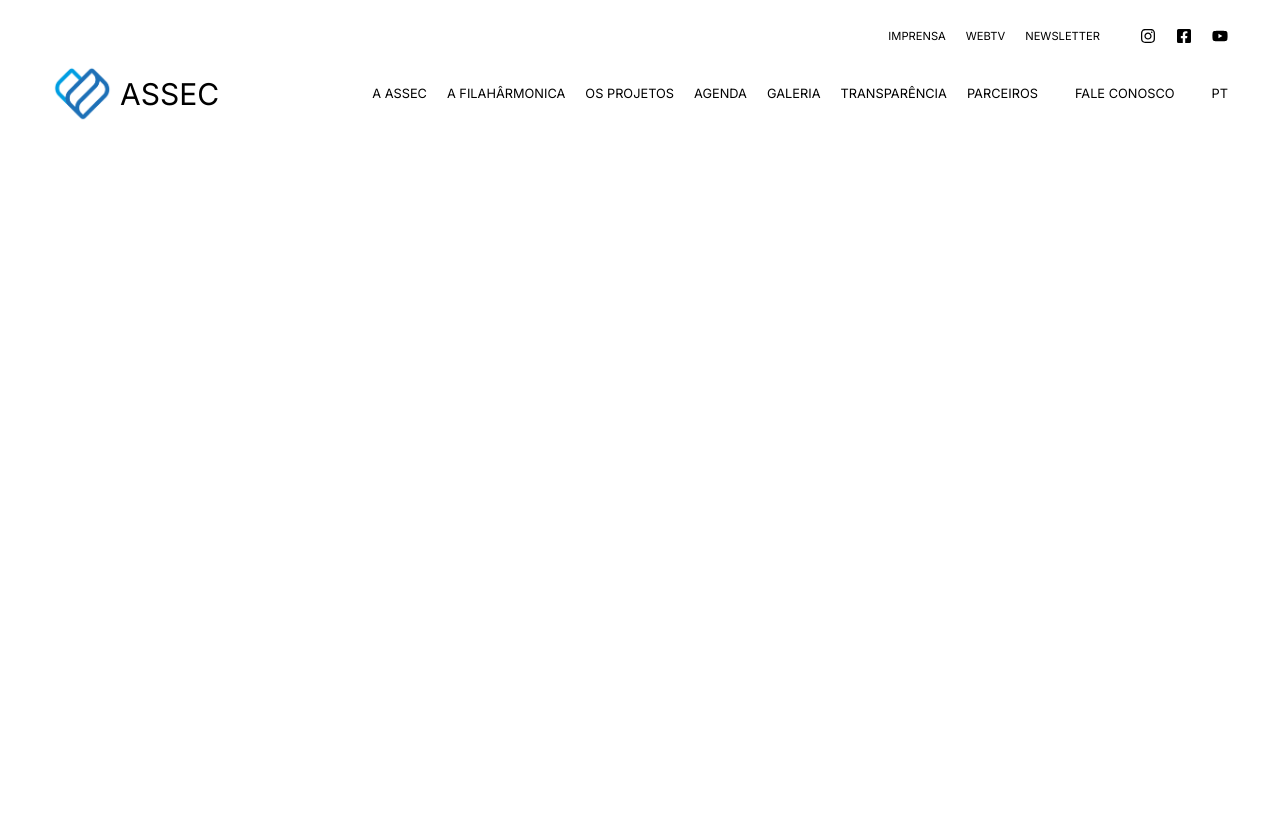
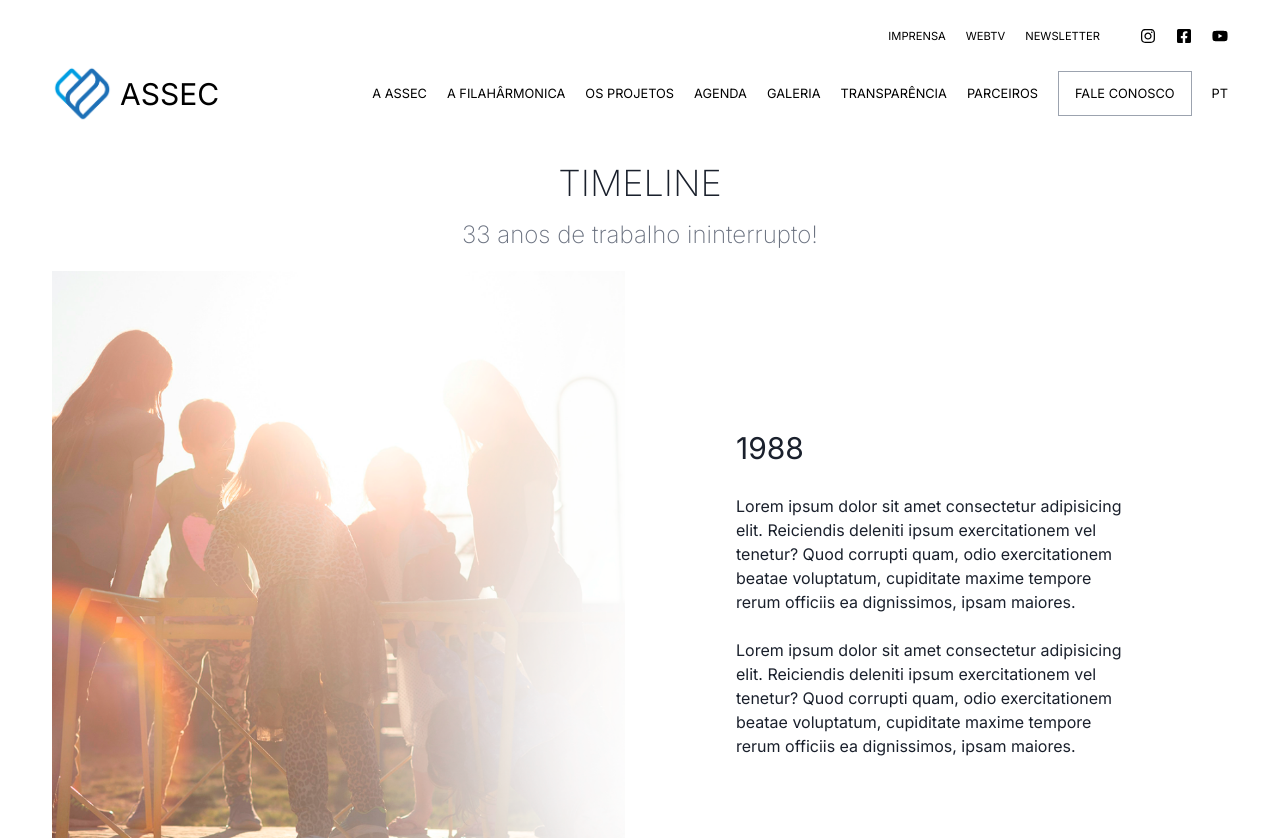
Before and after one commit to devMoisa/Assec-Sorocaba, a Next.js app: page /a-assec in a window 1280 px wide. Before the commit the page ends 800 px from the top, so only its background shows below. Built offline with nearby package versions, Linux system fonts and the light colour scheme.

Commit message:
feat: first topic assec

```diff
--- a/src/app/a-assec/page.tsx
+++ b/src/app/a-assec/page.tsx
@@ -2,11 +2,27 @@
 import "../../global.css";
 
 import { Navbar } from "@/components/Navbar";
+import { SessionAssec } from "@/components/SessionAssec";
 
 export default function AAssec() {
   return (
-    <div className="bg-red h-full w-full">
+    <div className="flex flex-col">
       <Navbar isCarousel={false} dark={true} />
+      <h1 className="text-center text-4xl font-extralight font-[var(--font-gotham)">
+        TIMELINE
+      </h1>
+      <p className="text-center mt-4 text-gray-500 text-2xl font-extralight font-[var(--font-gotham) mb-5">
+        33 anos de trabalho ininterrupto!
+      </p>
+      <SessionAssec
+        side={"left"}
+        title="1988"
+        alt={"A ASSEC - Image"}
+        description={`Lorem ipsum dolor sit amet consectetur adipisicing elit. Reiciendis deleniti ipsum exercitationem vel tenetur? Quod corrupti quam, odio exercitationem beatae voluptatum, cupiditate maxime tempore rerum officiis ea dignissimos, ipsam maiores.\n\nLorem ipsum dolor sit amet consectetur adipisicing elit. Reiciendis deleniti ipsum exercitationem vel tenetur? Quod corrupti quam, odio exercitationem beatae voluptatum, cupiditate maxime tempore rerum officiis ea dignissimos, ipsam maiores.`}
+        imagePath={"/a_assec_thumb.png"}
+        titleButton=""
+        urlButton=""
+      />
     </div>
   );
 }
--- a/src/components/Navbar.tsx
+++ b/src/components/Navbar.tsx
@@ -231,7 +231,9 @@ export const Navbar = ({ dark = false, isCarousel = false }: NavbarProps) => {
               <a href="#">transparência</a>
               <a href="#">parceiros</a>
               <a
-                className="border-spacing-5 border-[1px] border-white p-3 pl-4 pr-4"
+                className={`border-spacing-5 border-[1px] ${
+                  dark ? "border-gray-400" : "border-white"
+                } p-3 pl-4 pr-4`}
                 href="#"
               >
                 fale conosco
--- /dev/null
+++ b/src/components/SessionAssec.tsx
@@ -0,0 +1,61 @@
+import Image from "next/image";
+
+interface SessionProps {
+  side: "left" | "right";
+  imagePath: string;
+  alt: string;
+  title?: string;
+  description?: string;
+  titleButton?: string;
+  urlButton?: string;
+}
+
+export const SessionAssec = ({
+  side,
+  imagePath,
+  alt,
+  title,
+  description,
+  titleButton,
+  urlButton,
+}: SessionProps) => {
+  return (
+    <div className="w-full">
+      <div
+        className={`flex xl:container
+          flex-col
+          lg:flex-row
+          ${side === "left" ? "lg:flex-row" : "lg:flex-row-reverse"}`}
+      >
+        <div className="w-full lg:w-1/2 lg:h-full bg-cover">
+          <Image
+            width={0}
+            height={0}
+            alt={alt}
+            sizes="100vw"
+            src={imagePath}
+            style={{ width: "100%", height: "auto" }}
+          />
+        </div>
+        <div className="w-full lg:w-1/2 flex flex-col justify-center items-start lg:pl-24 lg:pr-24">
+          <h2 className="text-3xl mt-32 sm:mt-20 lg:text-3xl font-[var(--font-gotham)]">
+            {title}
+          </h2>
+          {description && (
+            <p className="text-start w-[70%] lg:w-full mt-4 lg:mt-7 font-[var(--font-gotham)] whitespace-pre-wrap">
+              {description}
+            </p>
+          )}
+          {titleButton && (
+            <a
+              href={urlButton}
+              className="mb-32 cursor-pointer hover:opacity-50 transition p-2 pl-6 pr-6 lg:pl-10 lg:pr-10 border-[1px] mt-5 border-sky-500 text-sky-500"
+            >
+              {titleButton}
+            </a>
+          )}
+        </div>
+      </div>
+    </div>
+  );
+};
```
